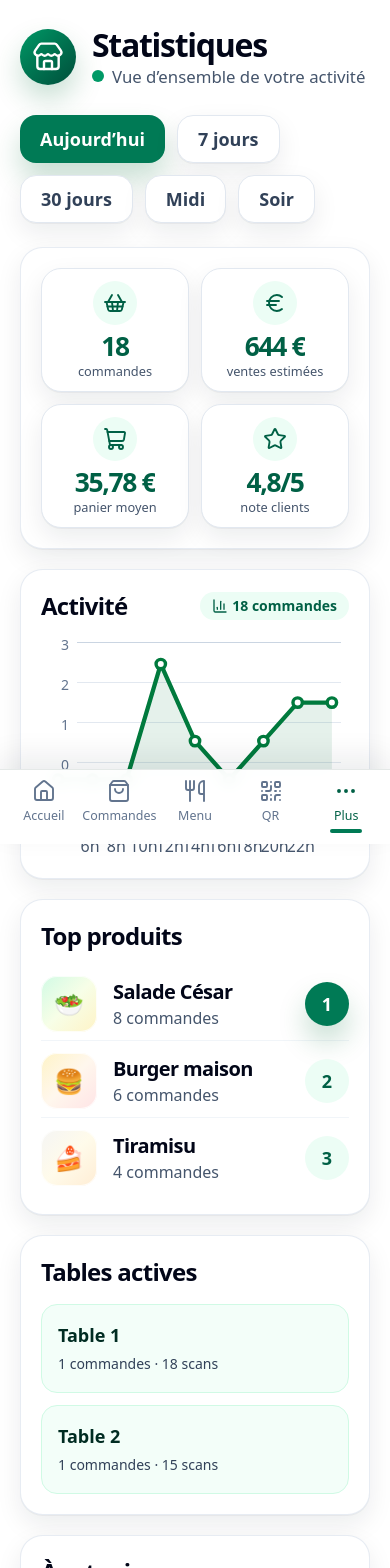
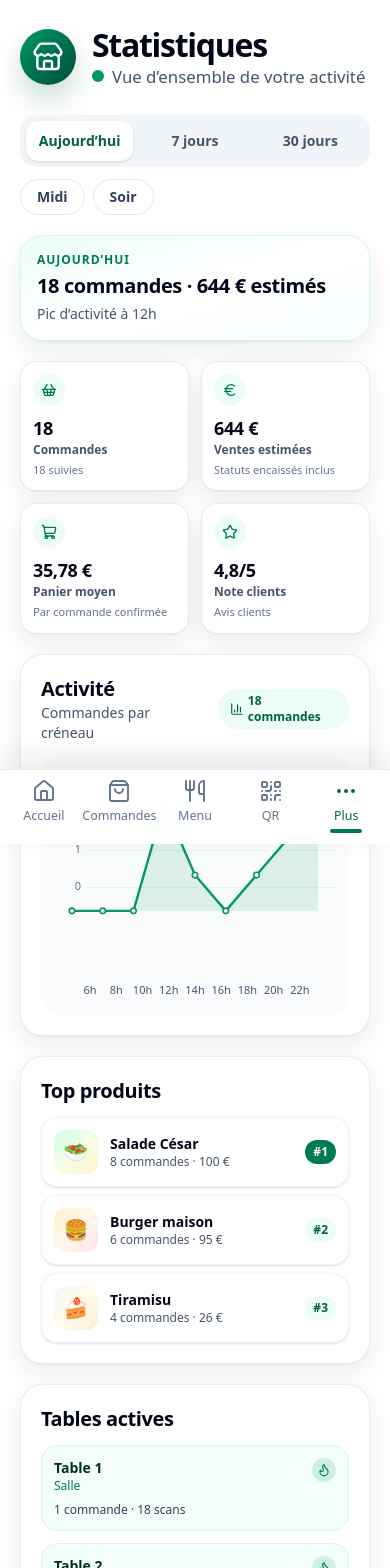
Before and after one commit to Loco66666/tableflash-final, a Next.js app: page /dashboard/statistics in a window 390 px wide. Shown: the top 1568 px of the page. Built offline with nearby package versions, Linux system fonts and the light colour scheme.

Commit message:
Polish statistics dashboard mobile analytics experience

```diff
--- a/src/app/dashboard/statistics/page.tsx
+++ b/src/app/dashboard/statistics/page.tsx
@@ -1,11 +1,10 @@
 "use client";
 
-import { useMemo, useState } from "react";
-import { BarChart3, Clock, Euro, ShoppingBasket, ShoppingCart, Star, TrendingUp, Users } from "lucide-react";
+import { type ComponentType, useMemo, useState } from "react";
+import { BarChart3, CheckCircle2, Clock3, Euro, Flame, ShoppingBasket, ShoppingCart, Star, TrendingUp, Users } from "lucide-react";
 import { AppShell } from "@/components/layout/AppShell";
 import { PageHeader } from "@/components/layout/PageHeader";
 import { SectionCard } from "@/components/ui-custom/SectionCard";
-import { StatCard } from "@/components/ui-custom/StatCard";
 import { useMenuStore } from "@/lib/local-store/menuStore";
 import { useOrdersStore } from "@/lib/local-store/ordersStore";
 import { useReviewsStore } from "@/lib/local-store/reviewsStore";
@@ -13,10 +12,13 @@ import { useTablesStore } from "@/lib/local-store/tablesStore";
 import { getStatisticsModel, type ChartPoint, type StatisticsFilter } from "@/lib/statistics";
 import { cn } from "@/lib/utils";
 
-const filters: { label: string; value: StatisticsFilter }[] = [
+const periodFilters: { label: string; value: StatisticsFilter }[] = [
   { label: "Aujourd’hui", value: "today" },
   { label: "7 jours", value: "seven-days" },
   { label: "30 jours", value: "thirty-days" },
+];
+
+const serviceFilters: { label: string; value: StatisticsFilter }[] = [
   { label: "Midi", value: "lunch" },
   { label: "Soir", value: "dinner" },
 ];
@@ -47,12 +49,17 @@ export default function StatisticsPage() {
     [activeFilter, menu.products, orders, reviews, tables],
   );
 
+  const periodLabel = getFilterLabel(activeFilter);
+  const peakLabel = getPeakLabel(statistics.chart);
+  const hasActivity = statistics.orderCount > 0;
+
   return (
     <AppShell>
       <PageHeader title="Statistiques" subtitle="Vue d’ensemble de votre activité" />
 
-      <div className="mb-6 flex flex-wrap gap-3">
-        {filters.map((filter) => {
+      <div className="mb-5 space-y-3">
+        <div className="grid grid-cols-3 gap-2 rounded-2xl bg-slate-100 p-1.5">
+          {periodFilters.map((filter) => {
             const active = activeFilter === filter.value;
             return (
               <button
@@ -61,8 +68,8 @@ export default function StatisticsPage() {
                 onClick={() => setActiveFilter(filter.value)}
                 aria-pressed={active}
                 className={cn(
-                "min-h-12 rounded-2xl px-5 text-base font-semibold transition min-[390px]:text-lg",
-                active ? "bg-emerald-700 text-white shadow-green" : "border border-slate-200 bg-white text-slate-700 shadow-card active:bg-emerald-50",
+                  "min-h-10 rounded-xl px-2 text-sm font-semibold transition",
+                  active ? "bg-white text-emerald-800 shadow-sm" : "text-slate-600 active:bg-white/80",
                 )}
               >
                 {filter.label}
@@ -71,112 +78,192 @@ export default function StatisticsPage() {
           })}
         </div>
 
-      <SectionCard className="mb-5 grid grid-cols-2 gap-3 min-[430px]:grid-cols-4 min-[430px]:gap-0 min-[430px]:divide-x min-[430px]:divide-slate-200/90">
-        <StatCard icon={ShoppingBasket} value={statistics.orderCount.toLocaleString("fr-FR")} label="commandes" />
-        <StatCard icon={Euro} value={formatEuroWhole(statistics.salesTotal)} label="ventes estimées" />
-        <StatCard icon={ShoppingCart} value={formatEuro(statistics.averageBasket)} label="panier moyen" />
-        <StatCard icon={Star} value={`${formatRating(statistics.averageRating)}/5`} label="note clients" />
+        <div className="flex flex-wrap gap-2">
+          {serviceFilters.map((filter) => {
+            const active = activeFilter === filter.value;
+            return (
+              <button
+                key={filter.value}
+                type="button"
+                onClick={() => setActiveFilter(filter.value)}
+                aria-pressed={active}
+                className={cn(
+                  "inline-flex min-h-9 items-center rounded-full border px-4 text-sm font-semibold transition",
+                  active
+                    ? "border-emerald-700 bg-emerald-700 text-white shadow-green"
+                    : "border-slate-200 bg-white text-slate-700 active:bg-slate-50",
+                )}
+              >
+                {filter.label}
+              </button>
+            );
+          })}
+        </div>
+      </div>
+
+      <SectionCard className="mb-5 border border-emerald-100 bg-gradient-to-br from-emerald-50 via-white to-emerald-50/40 p-4">
+        <p className="text-xs font-semibold uppercase tracking-[0.08em] text-emerald-700">{periodLabel}</p>
+        <p className="mt-1 text-xl font-black tracking-[-0.02em] text-slate-950">{statistics.orderCount} commandes · {formatEuroWhole(statistics.salesTotal)} estimés</p>
+        <p className="mt-1 text-sm font-medium text-slate-600">{peakLabel}</p>
+      </SectionCard>
+
+      <div className="mb-5 grid grid-cols-2 gap-3">
+        <KpiCard icon={ShoppingBasket} value={statistics.orderCount.toLocaleString("fr-FR")} label="Commandes" helper={hasActivity ? `${statistics.filteredOrders.length} suivies` : "Aucune activité"} />
+        <KpiCard icon={Euro} value={formatEuroWhole(statistics.salesTotal)} label="Ventes estimées" helper={hasActivity ? "Statuts encaissés inclus" : "Aucune vente"} />
+        <KpiCard icon={ShoppingCart} value={formatEuro(statistics.averageBasket)} label="Panier moyen" helper={hasActivity ? "Par commande confirmée" : "En attente de données"} />
+        <KpiCard icon={Star} value={`${formatRating(statistics.averageRating)}/5`} label="Note clients" helper={statistics.averageRating > 0 ? "Avis clients" : "Pas encore d’avis"} />
+      </div>
+
+      <SectionCard className="mb-5">
+        <div className="mb-3 flex items-center justify-between gap-3">
+          <div>
+            <h2 className="text-xl font-black tracking-[-0.02em]">Activité</h2>
+            <p className="text-sm text-slate-600">Commandes par créneau</p>
+          </div>
+          <span className="inline-flex items-center gap-1 rounded-full bg-emerald-50 px-3 py-1 text-xs font-bold text-emerald-800">
+            <BarChart3 className="size-3.5" /> {statistics.filteredOrders.length} commandes
+          </span>
+        </div>
+        <ActivityChart points={statistics.chart} hasActivity={hasActivity} />
       </SectionCard>
 
       <SectionCard className="mb-5">
-        <div className="mb-3 flex items-center justify-between gap-3">
-          <h2 className="text-2xl font-black tracking-[-0.03em]">Activité</h2>
-          <span className="inline-flex items-center gap-1 rounded-full bg-emerald-50 px-3 py-1 text-sm font-bold text-emerald-800">
-            <BarChart3 className="size-4" /> {statistics.filteredOrders.length} commandes
-          </span>
-        </div>
-        <ActivityChart points={statistics.chart} />
-      </SectionCard>
-
-      <SectionCard className="mb-5">
-        <h2 className="mb-4 text-2xl font-black tracking-[-0.03em]">Top produits</h2>
+        <h2 className="mb-3 text-xl font-black tracking-[-0.02em]">Top produits</h2>
         {statistics.topProducts.length > 0 ? (
-          <div className="grid gap-1">
+          <div className="space-y-2">
             {statistics.topProducts.map((product, index) => (
-              <div key={product.id} className="flex min-h-16 items-center gap-4 border-b border-slate-100 py-2 last:border-0">
-                <span
-                  className={cn(
-                    "grid size-14 shrink-0 place-items-center rounded-2xl bg-gradient-to-br text-2xl shadow-[inset_0_0_0_1px_rgba(255,255,255,0.8)]",
-                    productVisualStyles[product.visual] ?? productVisualStyles.dish,
-                  )}
-                  aria-hidden="true"
-                >
+              <div key={product.id} className="flex items-center gap-3 rounded-2xl border border-slate-100 bg-white p-3 shadow-sm">
+                <span className={cn("grid size-11 place-items-center rounded-xl bg-gradient-to-br text-xl", productVisualStyles[product.visual] ?? productVisualStyles.dish)}>
                   {productVisualLabels[product.visual] ?? productVisualLabels.dish}
                 </span>
                 <div className="min-w-0 flex-1">
-                  <strong className="block truncate text-xl font-black tracking-[-0.03em] text-slate-950">{product.name}</strong>
-                  <p className="text-base text-slate-600">{product.quantity.toLocaleString("fr-FR")} commandes</p>
+                  <p className="truncate text-sm font-bold text-slate-950">{product.name}</p>
+                  <p className="text-xs text-slate-600">{product.quantity} commandes · {formatEuroWhole(product.revenue)}</p>
                 </div>
-                <span className={cn("grid size-11 shrink-0 place-items-center rounded-full text-lg font-black", index === 0 ? "bg-emerald-700 text-white shadow-green" : "bg-emerald-50 text-emerald-800")}>{index + 1}</span>
+                <span className={cn("inline-flex min-w-7 justify-center rounded-full px-2 py-1 text-xs font-black", index === 0 ? "bg-emerald-700 text-white" : "bg-emerald-50 text-emerald-800")}>#{index + 1}</span>
               </div>
             ))}
           </div>
         ) : (
-          <p className="rounded-2xl bg-emerald-50/70 p-4 text-base font-semibold text-emerald-900">Aucun produit vendu sur cette période</p>
+          <EmptyState title="Aucune activité pour cette période" subtitle="Les commandes apparaîtront ici pendant le service." />
         )}
       </SectionCard>
 
+      <SectionCard className="mb-5">
+        <h2 className="mb-3 text-xl font-black tracking-[-0.02em]">Tables actives</h2>
         {statistics.activeTables.length > 0 ? (
-        <SectionCard className="mb-5">
-          <h2 className="mb-4 text-2xl font-black tracking-[-0.03em]">Tables actives</h2>
           <div className="grid gap-3 min-[560px]:grid-cols-2">
             {statistics.activeTables.map((table) => (
-              <div key={table.table} className="rounded-2xl border border-emerald-100 bg-emerald-50/60 p-4">
-                <strong className="text-lg font-black text-emerald-950">{table.name}</strong>
-                <p className="mt-1 text-sm leading-relaxed text-slate-700">
-                  {table.orders.toLocaleString("fr-FR")} commandes · {table.scans.toLocaleString("fr-FR")} scans
-                </p>
+              <div key={table.table} className="rounded-2xl border border-emerald-100 bg-emerald-50/60 p-3">
+                <div className="flex items-start justify-between gap-2">
+                  <div>
+                    <p className="text-sm font-black text-emerald-950">{table.name}</p>
+                    <p className="text-xs font-medium text-emerald-700">{table.area}</p>
+                  </div>
+                  <span className="inline-flex size-6 items-center justify-center rounded-full bg-emerald-600/15 text-emerald-700">
+                    <Flame className="size-3.5" />
+                  </span>
+                </div>
+                <p className="mt-2 text-xs font-medium text-slate-700">{table.orders} commande{table.orders > 1 ? "s" : ""} · {table.scans} scans</p>
               </div>
             ))}
           </div>
+        ) : (
+          <EmptyState title="Aucune activité pour cette période" subtitle="Les commandes apparaîtront ici pendant le service." />
+        )}
       </SectionCard>
-      ) : null}
 
       <SectionCard>
-        <h2 className="mb-4 text-2xl font-black tracking-[-0.03em]">À retenir</h2>
-        <div className="grid gap-3 text-lg">
+        <h2 className="mb-3 text-xl font-black tracking-[-0.02em]">À retenir</h2>
+        {statistics.orderCount === 0 ? (
+          <div className="space-y-1">
+            <p className="text-sm font-semibold text-slate-900">Aucune donnée pour cette période</p>
+            <p className="text-sm text-slate-600">Les statistiques apparaîtront après les premières commandes</p>
+          </div>
+        ) : (
+          <div className="grid gap-2 text-sm">
             {statistics.insights.map((insight, index) => {
               const Icon = getInsightIcon(index);
               return (
-              <p key={`${insight}-${index}`} className="flex items-center gap-3 leading-snug text-slate-900">
-                <Icon className={cn("size-8 shrink-0 rounded-full p-1.5", getInsightTone(index))} />
+                <p key={`${insight}-${index}`} className="flex items-center gap-2 text-slate-900">
+                  <Icon className={cn("size-7 shrink-0 rounded-full p-1.5", getInsightTone(index))} />
                   <span>{insight}</span>
                 </p>
               );
             })}
           </div>
+        )}
       </SectionCard>
     </AppShell>
   );
 }
 
-function ActivityChart({ points }: { points: ChartPoint[] }) {
+function KpiCard({ icon: Icon, value, label, helper }: { icon: ComponentType<{ className?: string }>; value: string; label: string; helper: string }) {
+  return (
+    <SectionCard className="rounded-2xl p-3 shadow-sm">
+      <div className="mb-2 inline-flex size-8 items-center justify-center rounded-full bg-emerald-50 text-emerald-700">
+        <Icon className="size-4" />
+      </div>
+      <p className="text-lg font-black tracking-[-0.02em] text-slate-950">{value}</p>
+      <p className="text-xs font-semibold text-slate-600">{label}</p>
+      <p className="mt-1 text-[11px] text-slate-500">{helper}</p>
+    </SectionCard>
+  );
+}
+
+function EmptyState({ title, subtitle }: { title: string; subtitle: string }) {
+  return (
+    <div className="rounded-2xl border border-dashed border-slate-200 bg-slate-50 p-4">
+      <p className="text-sm font-semibold text-slate-900">{title}</p>
+      <p className="mt-1 text-xs text-slate-600">{subtitle}</p>
+    </div>
+  );
+}
+
+function ActivityChart({ points, hasActivity }: { points: ChartPoint[]; hasActivity: boolean }) {
+  if (!hasActivity) {
+    return <EmptyState title="Aucune activité pour cette période" subtitle="Les commandes apparaîtront ici pendant le service." />;
+  }
+
   const maxValue = Math.max(...points.map((point) => point.value), 1);
-  const path = getChartPath(points, maxValue);
-  const areaPath = `${path} L 340 150 L 20 150 Z`;
+  const chartHeight = 170;
+  const chartWidth = 360;
+  const left = 24;
+  const right = 336;
+  const top = 16;
+  const bottom = 152;
   const yTicks = [maxValue, Math.ceil(maxValue * 0.66), Math.ceil(maxValue * 0.33), 0];
+  const path = points
+    .map((point, index) => {
+      const x = points.length <= 1 ? (left + right) / 2 : left + (index / (points.length - 1)) * (right - left);
+      const y = bottom - (point.value / maxValue) * (bottom - top);
+      return `${index === 0 ? "M" : "L"} ${x} ${y}`;
+    })
+    .join(" ");
+  const areaPath = `${path} L ${right} ${bottom} L ${left} ${bottom} Z`;
 
   return (
-    <div className="overflow-hidden rounded-2xl bg-white">
-      <div className="relative h-56 w-full">
-        <div className="absolute inset-x-0 left-9 right-2 top-2 grid h-[160px] grid-rows-4 text-sm text-slate-500">
+    <div className="overflow-hidden rounded-2xl bg-slate-50/70 p-3">
+      <div className="relative h-[236px]">
+        <div className="absolute inset-x-0 top-2 grid h-[150px] grid-rows-4 pl-8 text-[11px] text-slate-500">
           {yTicks.map((tick, index) => (
-            <div key={`${tick}-${index}`} className="flex items-start gap-3 border-t border-slate-200 first:border-t-slate-300">
-              <span className="-ml-9 w-7 -translate-y-2 text-right tabular-nums">{tick}</span>
+            <div key={`${tick}-${index}`} className="relative border-t border-emerald-100/70 first:border-emerald-200">
+              <span className="absolute -left-7 -top-2.5 w-6 text-right tabular-nums">{tick}</span>
             </div>
           ))}
         </div>
-        <svg viewBox="0 0 360 170" className="absolute inset-x-0 top-0 h-[180px] w-full" aria-label="Courbe d’activité" role="img">
-          <path d={areaPath} fill="#007a3d" opacity="0.10" />
-          <path d={path} fill="none" stroke="#007a3d" strokeLinecap="round" strokeLinejoin="round" strokeWidth="5" />
+        <svg viewBox={`0 0 ${chartWidth} ${chartHeight}`} className="absolute inset-x-0 top-0 h-[182px] w-full" role="img" aria-label="Courbe d’activité">
+          <path d={areaPath} fill="#059669" opacity="0.12" />
+          <path d={path} fill="none" stroke="#059669" strokeLinecap="round" strokeLinejoin="round" strokeWidth="3" />
           {points.map((point, index) => {
-            const { x, y } = getChartPoint(index, points.length, point.value, maxValue);
-            return <circle key={`${point.label}-${index}`} cx={x} cy={y} r="5.5" fill="white" stroke="#007a3d" strokeWidth="4" />;
+            const x = points.length <= 1 ? (left + right) / 2 : left + (index / (points.length - 1)) * (right - left);
+            const y = bottom - (point.value / maxValue) * (bottom - top);
+            return <circle key={`${point.label}-${index}`} cx={x} cy={y} r="3.5" fill="#fff" stroke="#059669" strokeWidth="2" />;
           })}
         </svg>
-        <div className="absolute inset-x-9 bottom-0 grid" style={{ gridTemplateColumns: `repeat(${points.length}, minmax(0, 1fr))` }}>
+        <div className="absolute inset-x-6 bottom-1 grid text-[11px] font-medium text-slate-600" style={{ gridTemplateColumns: `repeat(${points.length}, minmax(0, 1fr))` }}>
           {points.map((point) => (
-            <span key={point.label} className="text-center text-sm font-medium text-slate-600 min-[390px]:text-base">
+            <span key={point.label} className="text-center">
               {point.label}
             </span>
           ))}
@@ -186,23 +273,19 @@ function ActivityChart({ points }: { points: ChartPoint[] }) {
   );
 }
 
-function getChartPath(points: ChartPoint[], maxValue: number) {
-  return points
-    .map((point, index) => {
-      const { x, y } = getChartPoint(index, points.length, point.value, maxValue);
-      return `${index === 0 ? "M" : "L"} ${x} ${y}`;
-    })
-    .join(" ");
+function getFilterLabel(filter: StatisticsFilter) {
+  return {
+    today: "Aujourd’hui",
+    "seven-days": "7 derniers jours",
+    "thirty-days": "30 derniers jours",
+    lunch: "Service du midi",
+    dinner: "Service du soir",
+  }[filter];
 }
 
-function getChartPoint(index: number, total: number, value: number, maxValue: number) {
-  const left = 20;
-  const right = 340;
-  const top = 15;
-  const bottom = 150;
-  const x = total <= 1 ? (left + right) / 2 : left + (index / (total - 1)) * (right - left);
-  const y = bottom - (value / maxValue) * (bottom - top);
-  return { x, y };
+function getPeakLabel(points: ChartPoint[]) {
+  const peak = points.reduce((best, point) => (point.value > best.value ? point : best), { label: "", value: 0 });
+  return peak.value > 0 ? `Pic d’activité à ${peak.label}` : "Activité en cours de démarrage";
 }
 
 function formatEuro(value: number) {
@@ -218,9 +301,9 @@ function formatRating(value: number) {
 }
 
 function getInsightIcon(index: number) {
-  return [TrendingUp, Star, Users, Clock][index] ?? TrendingUp;
+  return [TrendingUp, ShoppingBasket, Users, CheckCircle2, Clock3][index] ?? TrendingUp;
 }
 
 function getInsightTone(index: number) {
-  return ["bg-emerald-50 text-emerald-800", "bg-emerald-50 text-emerald-800", "bg-blue-50 text-blue-700", "bg-orange-50 text-orange-600"][index] ?? "bg-emerald-50 text-emerald-800";
+  return ["bg-emerald-50 text-emerald-700", "bg-lime-50 text-lime-700", "bg-blue-50 text-blue-700", "bg-emerald-50 text-emerald-700", "bg-orange-50 text-orange-600"][index] ?? "bg-emerald-50 text-emerald-700";
 }
--- a/src/lib/statistics.ts
+++ b/src/lib/statistics.ts
@@ -1,4 +1,4 @@
-import type { Order, Product, Review, TableInfo } from "@/lib/types";
+import type { Order, OrderLine, Product, Review, TableInfo } from "@/lib/types";
 
 export const REFERENCE_DATE = "2026-05-17";
 
@@ -15,11 +15,13 @@ export type TopProduct = {
   name: string;
   visual: string;
   quantity: number;
+  revenue: number;
 };
 
 export type ActiveTable = {
   table: number;
   name: string;
+  area: string;
   orders: number;
   scans: number;
 };
@@ -124,18 +126,21 @@ function getActivityChart(orders: Order[], filter: StatisticsFilter): ChartPoint
 
 function getTopProducts(orders: Order[], products: Product[]): TopProduct[] {
   const productMap = new Map(products.map((product) => [product.id, product]));
-  const totals = new Map<string, number>();
+  const totals = new Map<string, { quantity: number; revenue: number }>();
 
   orders.forEach((order) => {
     getOrderLines(order).forEach((line) => {
-      totals.set(line.productId, (totals.get(line.productId) ?? 0) + line.quantity);
+      const current = totals.get(line.productId) ?? { quantity: 0, revenue: 0 };
+      const product = productMap.get(line.productId);
+      const unitPrice = line.unitPrice ?? product?.price ?? 0;
+      totals.set(line.productId, { quantity: current.quantity + line.quantity, revenue: current.revenue + unitPrice * line.quantity });
     });
   });
 
   return Array.from(totals.entries())
-    .map(([productId, quantity]) => {
+    .map(([productId, total]) => {
       const product = productMap.get(productId);
-      return { id: productId, name: product?.name ?? "Produit", visual: product?.visual ?? "dish", quantity };
+      return { id: productId, name: product?.name ?? "Produit", visual: product?.visual ?? "dish", quantity: total.quantity, revenue: roundMoney(total.revenue) };
     })
     .sort((a, b) => b.quantity - a.quantity)
     .slice(0, 3);
@@ -149,28 +154,28 @@ function getActiveTables(orders: Order[], tables: TableInfo[]): ActiveTable[] {
   return Array.from(counts.entries())
     .map(([table, orderCount]) => {
       const tableInfo = tableMap.get(table);
-      return { table, name: tableInfo?.name ?? `Table ${table}`, orders: orderCount, scans: tableInfo?.scans ?? 0 };
+      return { table, name: tableInfo?.name ?? `Table ${table}`, area: tableInfo?.area ?? "Salle", orders: orderCount, scans: tableInfo?.scans ?? 0 };
     })
     .sort((a, b) => b.orders + b.scans / 100 - (a.orders + a.scans / 100))
     .slice(0, 2);
 }
 
 function getInsights({ chart, topProducts, activeTables, filteredOrders }: Pick<StatisticsModel, "chart" | "topProducts" | "activeTables" | "filteredOrders">) {
-  if (filteredOrders.length === 0) return ["Activité calme sur cette période", "Aucun retard à signaler"];
+  if (filteredOrders.length === 0) return ["Aucune donnée pour cette période", "Les statistiques apparaîtront après les premières commandes"];
 
   const peak = chart.reduce((best, point) => (point.value > best.value ? point : best), chart[0] ?? { label: "", value: 0 });
   const delays = filteredOrders.filter((order) => order.status === "payment_pending" || order.status === "preparing").length;
   const insights: string[] = [];
 
   if (peak.value > 0) insights.push(`Pic à ${peak.label}`);
-  if (topProducts[0]) insights.push(`${topProducts[0].name} fonctionne bien`);
-  if (activeTables[0]) insights.push(`${activeTables[0].name} très active`);
+  if (topProducts[0]) insights.push(`${topProducts[0].name} est le produit le plus commandé`);
+  if (activeTables[0]) insights.push(`${activeTables[0].name} génère le plus de scans`);
   insights.push(delays > 0 ? `${delays} retards à surveiller` : "Aucun retard à signaler");
 
   return insights.slice(0, 4);
 }
 
-function getOrderLines(order: Order) {
+function getOrderLines(order: Order): OrderLine[] {
   if (order.lines && order.lines.length > 0) return order.lines;
 
   const fallbackProductIds = ["p1", "p2", "p3"];
```
Lines whose indentation alone changed are shown as unchanged.
